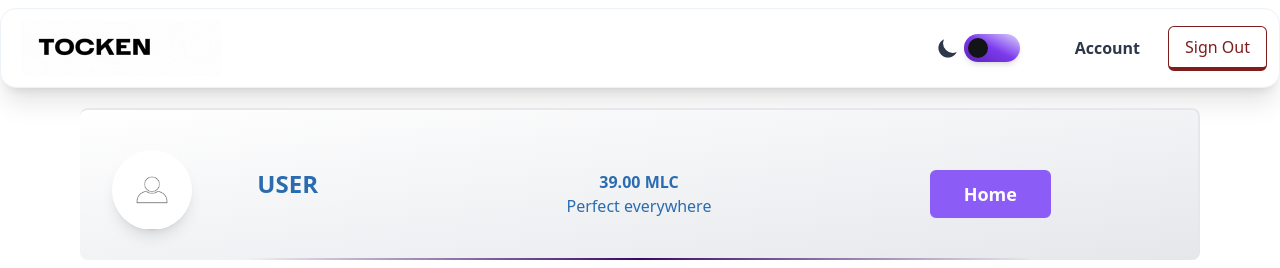
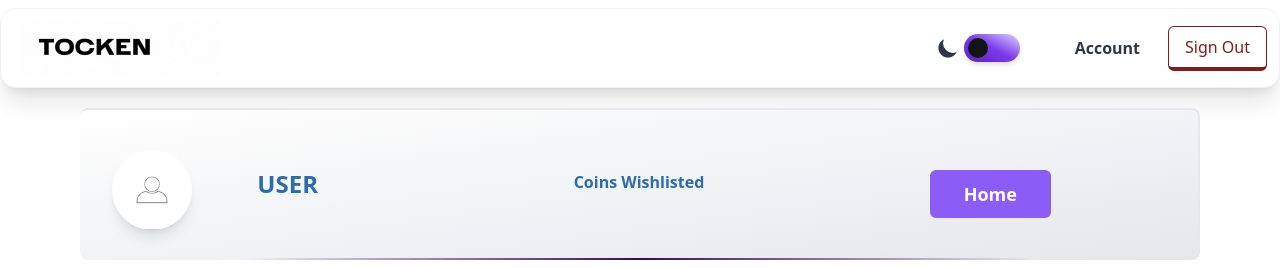
Before and after one commit to zoro-diablo/Crypto-React-Firebase-Auth-Project, a React (Create React App) app: page /account in a window 1280 px wide. Shown: the top 268 px of the page. Built offline with nearby package versions, Linux system fonts and the light colour scheme; no server answers; the database is empty; sample sign-in values are in the browser's storage.

Commit message:
Account wishlist item change

```diff
--- a/src/components/SavedCoin.jsx
+++ b/src/components/SavedCoin.jsx
@@ -5,7 +5,7 @@ import { doc, onSnapshot, updateDoc } from 'firebase/firestore'
 import { db } from '../firebase'
 import { UserAuth } from '../context/AuthContext'
 
-const SavedCoin = () => {
+const SavedCoin = ({ sendDataToParent }) => {
   const [coins, setCoins] = useState([])
   const { user } = UserAuth()
 
@@ -26,6 +26,12 @@ const SavedCoin = () => {
       console.log(e.message)
     }
   }
+
+
+
+
+  let coinCount = coins?.length
+  sendDataToParent(coinCount)
 
   return (
     <div>
--- a/src/routes/Account.jsx
+++ b/src/routes/Account.jsx
@@ -1,15 +1,21 @@
-import React from 'react'
+import React, { useState } from 'react'
 import SavedCoin from '../components/SavedCoin'
 import { UserAuth } from '../context/AuthContext'
 import { Navigate, useNavigate } from 'react-router-dom'
 import { useContext } from 'react'
 import { ThemeContext } from '../context/ThemeContext'
 import photo from '../assets/user-icon-design-isolated-on-white-background-vector-29226751.jpg'
-import darkphoto from'../assets/download.png'
+import darkphoto from '../assets/download.png'
 
 const Account = () => {
   const { user } = UserAuth()
   const navigate = useNavigate()
+
+  const [childData, setChildData] = useState(null)
+
+  const receiveDataFromChild = (data) => {
+    setChildData(data)
+  }
 
   const handleSignOut = async () => {
     try {
@@ -45,14 +51,15 @@ const Account = () => {
                 {user?.email ? user.email.split('@')[0] : 'Guest'}
               </div>
             </div>
-            <div class='sm:col-span-1 text-center'>
-              <div class='text-accent'>
+            <div className='sm:col-span-1 text-center'>
+              <div className='text-accent'>
                 <div className='mt-5'>
-                  <p class='font-bold text-sm sm:text-base'>39.00 MLC</p>
-                  <p class='text-sm sm:text-base'>Perfect everywhere</p>
+                  <p className='font-bold text-4xl'>{childData}</p>
+                  <p className='text-lg font-bold mt-2 sm:text-base'>Coins Wishlisted</p>
                 </div>
               </div>
             </div>
+
             <div class='sm:col-span-1 text-center'>
               <div class='text-accent'>
                 <div className='mt-5'>
@@ -80,7 +87,7 @@ const Account = () => {
         <div className='flex justfiy-between items-center my-12 py-8 rounded-div'>
           <div className='w-full min-h-[300px]'>
             <h1 className='text-2xl font-bold py-4'>Watch List</h1>
-            <SavedCoin />
+            <SavedCoin sendDataToParent={receiveDataFromChild} />
           </div>
         </div>
       </div>
```
